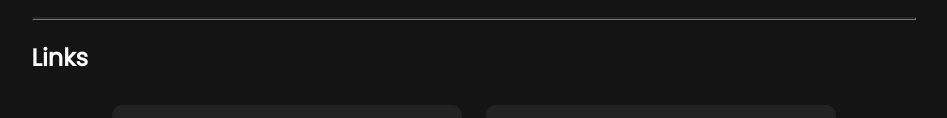
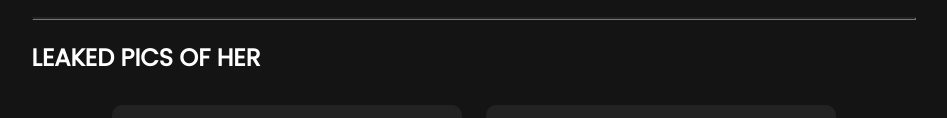
Before and after one commit to joylool/i-hate-sugar, a plain HTML site: page index.html in a window 1280 px wide. Shown: the part 354-472 px from the top of the page, without its empty margins (166-1113 px from the left). Drawn offline with Linux system fonts and the light colour scheme; grey boxes are pictures that could not be loaded.

Commit message:
Update index.html

```diff
--- a/index.html
+++ b/index.html
@@ -39,7 +39,7 @@
             <hr>
 
             <div id="myProjects">
-                <h2 id="abMeTxt">Links</h2>
+                <h2 id="abMeTxt">LEAKED PICS OF HER</h2>
                 <center>
                     <div class="projectBorder">
                         <h2 class="projectTitle">Stupid Bitches Forehead</h2>
```
